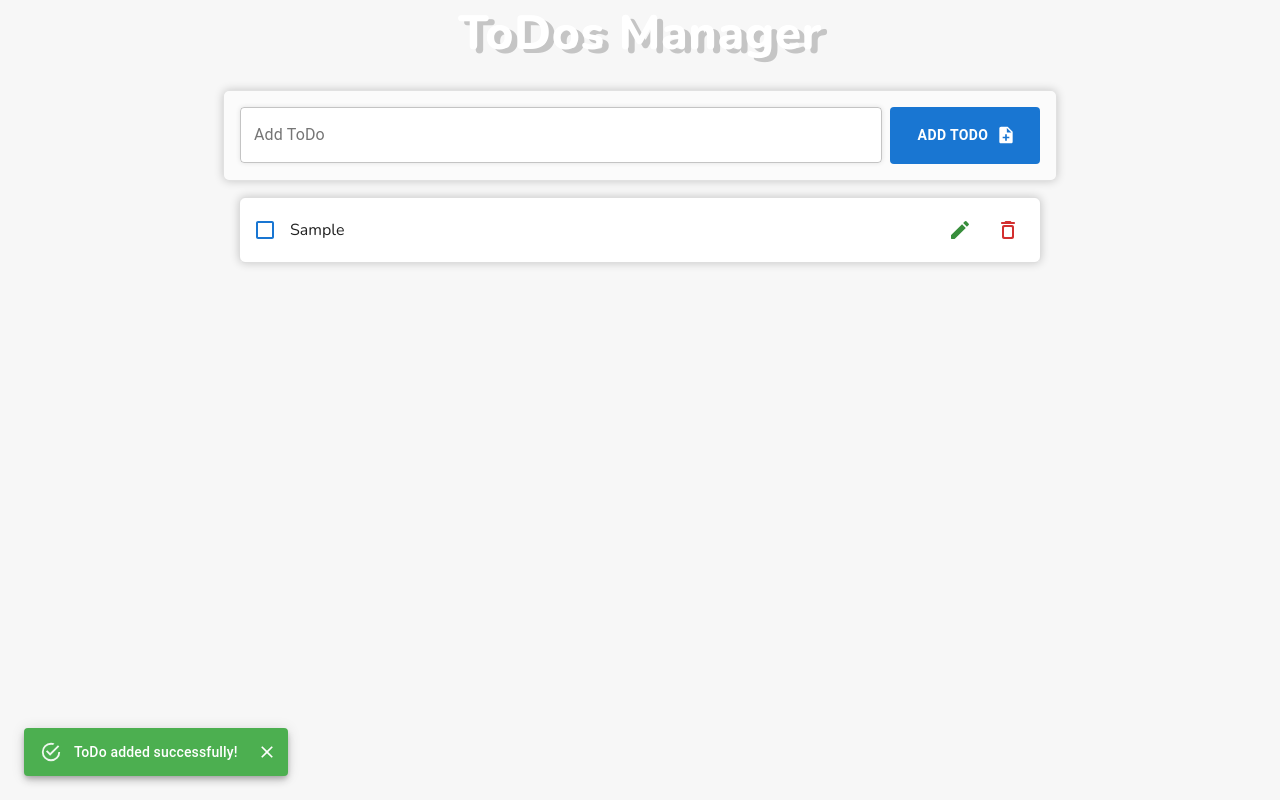
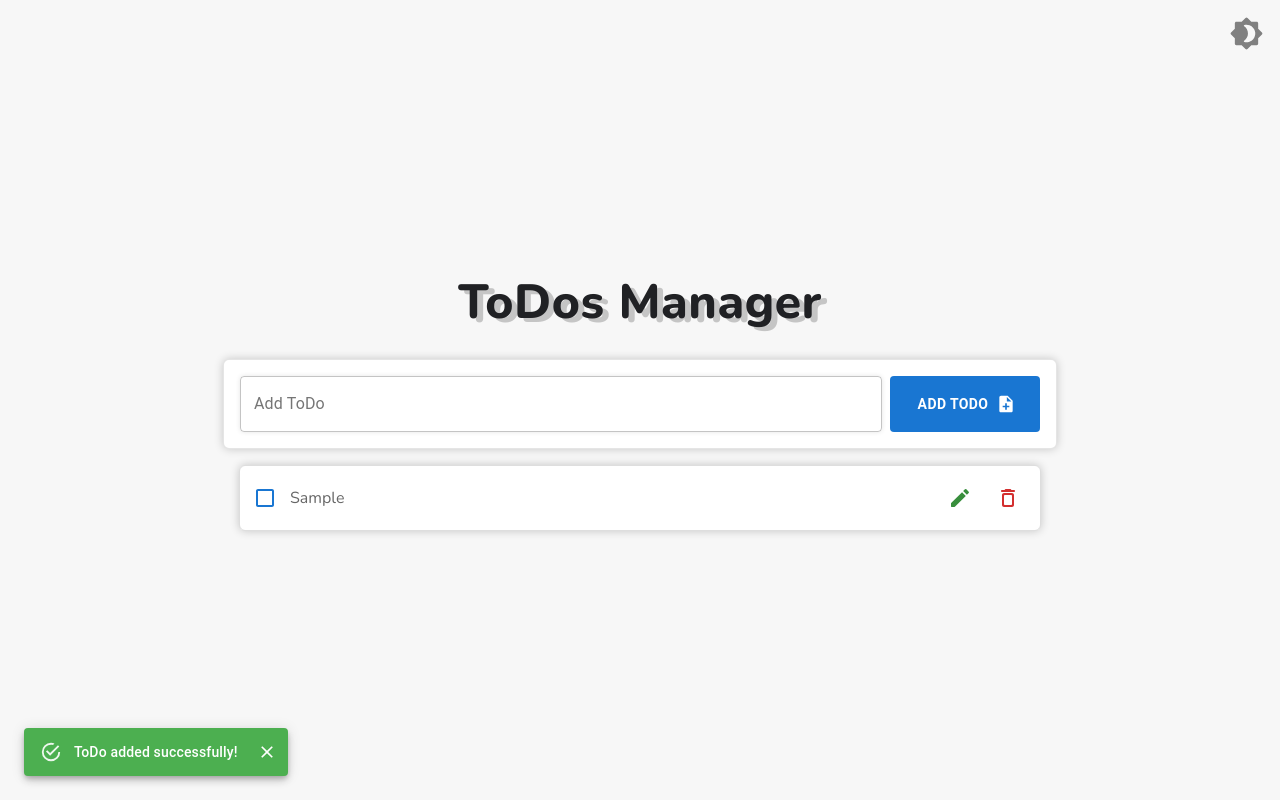
Before and after one commit to DemonDaddy22/all-about-reactJS, a React (Create React App) app: page /todos in a window 1280 px wide. Both pictures are taken after typing "Sample" into the empty fields and a click on the button "ADD TODO". Built offline with nearby package versions, Linux system fonts and the light colour scheme.

Commit message:
move out theme to page to support themes on all pages

```diff
--- a/src/components/PricingCards/components/Card/index.js
+++ b/src/components/PricingCards/components/Card/index.js
@@ -3,7 +3,7 @@ import classes from './styles.module.css';
 import Button from '../../../../ui-components/Button';
 import { isEmptyString } from '../../../../utils';
 import { THEME_COLOR, THEME_COLOR_DARK } from '../../../../resources/colors';
-import { themed } from '../../theme';
+import { themed } from '../../../../utils/theme';
 
 export default class Card extends React.Component {
 
--- a/src/components/PricingCards/index.js
+++ b/src/components/PricingCards/index.js
@@ -2,52 +2,24 @@ import React from 'react';
 
 import classes from './styles.module.css';
 import Card from './components/Card';
-import { themes, setTheme, getTheme, themed } from './theme';
-import Iconbutton from '../../ui-components/Button/Iconbutton';
-import Brightness4RoundedIcon from '@material-ui/icons/Brightness4Rounded';
-import Brightness7RoundedIcon from '@material-ui/icons/Brightness7Rounded';
-import { GREY_50, GREEN_500, GREEN_300, INDIGO_300, INDIGO_500 } from '../../resources/colors';
+import { themed } from '../../utils/theme';
+import { GREEN_500, GREEN_300, INDIGO_300, INDIGO_500 } from '../../resources/colors';
 import Page from '../../ui-components/Page';
 
-// use var and themed for colors for future implementation of theme on all the projects
 export default class PricingCards extends React.Component {
-
-    state = {
-        theme: false,
-        primaryColor: themed(INDIGO_500, INDIGO_300),
-        secondaryColor: themed(GREEN_500, GREEN_300)
-    }
-
-    componentDidMount = () => this.loadTheme();
-
-    loadTheme = () => {
-        const currTheme = getTheme();
-        this.setState({ theme: currTheme === themes.LIGHT ? false : true, primaryColor: themed(INDIGO_500, INDIGO_300), secondaryColor: themed(GREEN_500, GREEN_300) },
-            () => setTheme(currTheme));
-    }
-
-    handleThemeChange = () => this.setState({ theme: !this.state.theme },
-        () => {
-            setTheme(this.state.theme ? themes.DARK : themes.LIGHT);
-            this.setState({ primaryColor: themed(INDIGO_500, INDIGO_300), secondaryColor: themed(GREEN_500, GREEN_300) });
-            // window.location.reload();
-        });
 
     render = () => <Page>
         <div className={classes.pricingCardsContainer}>
-            <div className={classes.switchWrapper}>
-                <Iconbutton iconColor={GREY_50} onClick={this.handleThemeChange} icon={this.state.theme ? <Brightness7RoundedIcon fontSize='large' /> : <Brightness4RoundedIcon fontSize='large' />}></Iconbutton>
-            </div>
             <div className={classes.cardsContainer}>
-                <Card title={{ label: 'Basic', style: { backgroundColor: this.state.primaryColor } }} price={{ label: '$25', style: { color: this.state.primaryColor } }}
-                    cardContainerClass={classes.cardMargin} features={{ features: ['Online access to resources', 'Limited quizzes & exercises', 'Mentors for doubt clearance'], style: { color: this.state.primaryColor } }}
-                    buttonColor={this.state.primaryColor} />
-                <Card title={{ label: 'Premium', style: { backgroundColor: this.state.secondaryColor } }} subtitle={{ label: 'Most Popular', style: { color: this.state.secondaryColor } }}
-                    price={{ label: '$40', style: { color: this.state.secondaryColor } }} cardContainerClass={`${classes.cardMargin} ${classes.centerCard}`} buttonColor={this.state.secondaryColor}
-                    features={{ features: ['Downloadable resources', '100+ quizzes & exercises', '1-on-1 mentor sessions'], style: { color: this.state.secondaryColor } }} />
-                <Card title={{ label: 'Ultimate', style: { backgroundColor: this.state.primaryColor } }} price={{ label: '$50', style: { color: this.state.primaryColor } }}
-                    cardContainerClass={classes.cardMargin} features={{ features: ['Downloadable resources', 'All quizzes & exercises', '1-on-1 mentor sessions'], style: { color: this.state.primaryColor } }}
-                    buttonColor={this.state.primaryColor} />
+                <Card title={{ label: 'Basic', style: { backgroundColor: themed(INDIGO_500, INDIGO_300) } }} price={{ label: '$25', style: { color: themed(INDIGO_500, INDIGO_300) } }}
+                    cardContainerClass={classes.cardMargin} features={{ features: ['Online access to resources', 'Limited quizzes & exercises', 'Mentors for doubt clearance'], style: { color: themed(INDIGO_500, INDIGO_300) } }}
+                    buttonColor={themed(INDIGO_500, INDIGO_300)} />
+                <Card title={{ label: 'Premium', style: { backgroundColor: themed(GREEN_500, GREEN_300) } }} subtitle={{ label: 'Most Popular', style: { color: themed(GREEN_500, GREEN_300) } }}
+                    price={{ label: '$40', style: { color: themed(GREEN_500, GREEN_300) } }} cardContainerClass={`${classes.cardMargin} ${classes.centerCard}`} buttonColor={themed(GREEN_500, GREEN_300)}
+                    features={{ features: ['Downloadable resources', '100+ quizzes & exercises', '1-on-1 mentor sessions'], style: { color: themed(GREEN_500, GREEN_300) } }} />
+                <Card title={{ label: 'Ultimate', style: { backgroundColor: themed(INDIGO_500, INDIGO_300) } }} price={{ label: '$50', style: { color: themed(INDIGO_500, INDIGO_300) } }}
+                    cardContainerClass={classes.cardMargin} features={{ features: ['Downloadable resources', 'All quizzes & exercises', '1-on-1 mentor sessions'], style: { color: themed(INDIGO_500, INDIGO_300) } }}
+                    buttonColor={themed(INDIGO_500, INDIGO_300)} />
             </div>
         </div>
     </Page>;
--- a/src/components/PricingCards/styles.module.css
+++ b/src/components/PricingCards/styles.module.css
@@ -23,14 +23,6 @@
     margin: 24px 0;
 }
 
-.switchWrapper {
-    display: flex;
-    align-items: center;
-    position: absolute;
-    top: 0.75rem;
-    right: 1rem;
-}
-
 @media(min-width: 900px) {
     .cardsContainer {
         flex-direction: row;
@@ -43,9 +35,6 @@
     .cardMargin:first-child {
         margin: 0;
     }
-    .switchWrapper {
-        right: 3rem;
-    }
     .centerCard {
         transform: scale(1.2);
         z-index: 100;
--- a/src/components/Todos/components/Todo/styles.module.css
+++ b/src/components/Todos/components/Todo/styles.module.css
@@ -5,6 +5,7 @@
     color: #212121;
     border-bottom: 1px solid rgba(0, 0, 0, 0.1);
     background-color: var(--card-bg);
+    transition: background-color 0.5s ease-in-out;
     composes: animateFadeUp from global;
 }
 
@@ -25,6 +26,7 @@
 }
 
 .label {
+    color: var(--text-obscure);
     width: fit-content;
     white-space: pre-wrap;
     word-break: break-word;
@@ -35,7 +37,7 @@
 }
 
 .label.strike {
-    color: var(--text-obscure);
+    color: var(--text-obscurer);
     transition: color 0.1s ease;
 }
 
@@ -50,7 +52,7 @@
     left: 0;
     width: 100%;
     height: 1px;
-    background: var(--text-obscure);
+    background: var(--text-obscurer);
     animation-name: strike;
     animation-duration: 0.1s;
     animation-timing-function: ease;
--- a/src/components/Todos/index.js
+++ b/src/components/Todos/index.js
@@ -57,6 +57,7 @@ export default class Todos extends React.Component {
         const { containerStyle } = this.props;
 
         return <Page>
+            <div className={classes.todosContainer}>
                 <div className={classes.todosHeader}>ToDos Manager</div>
                 <div className={classes.addTodosContainer} style={containerStyle}>
                     <div className={classes.addTodoWrapper}>
@@ -65,13 +66,14 @@ export default class Todos extends React.Component {
                         <Iconbutton className={classes.mobileBtn} onClick={this.handleAddTodo} icon={<NoteAddIcon fontSize='large' />}></Iconbutton>
                     </div>
                 </div>
-            {!isEmptyList(todos) && <div className={classes.todosContainer}>
+                {!isEmptyList(todos) && <div className={classes.todosWrapper}>
                     {todos.map((todo, index) => {
                         return <Todo key={`todo-${index}`} index={index} todo={todo} toggleCheckBox={this.toggleCheckBox}
                             handleEditClick={this.handleEditClick} handleEditTodo={this.handleEditTodo} handleDeleteTodo={this.handleDeleteTodo} />
                     })}
                 </div>}
                 <SnackBar message={snackMessage} severity={snackSeverity} handleClose={this.handleSnackClose} open={snackOpen} />
+            </div>
         </Page>;
     }
 }
--- a/src/components/Todos/styles.module.css
+++ b/src/components/Todos/styles.module.css
@@ -1,29 +1,39 @@
+.todosContainer {
+    min-width: inherit;
+    min-height: inherit;
+    display: flex;
+    flex-direction: column;
+    align-items: center;
+    justify-content: center;
+}
+
 .todosHeader {
     font-size: 2rem;
     letter-spacing: 0.5px;
     font-weight: bold;
     text-align: center;
-    color: var(--text-light);
+    color: var(--text);
     text-shadow: 6px 4px rgba(0, 0, 0, 0.2);
+    transition: color 0.5s ease-in-out;
 }
 
 .addTodosContainer {
-    background-color: rgba(255, 255, 255, 0.5);
+    background-color: var(--card-bg);
     padding: 16px;
     width: 85%;
     margin: 24px auto 0;
     border-radius: 6px;
     border: 1px solid rgba(0, 0, 0, 0.1);
     box-shadow: 0 0 10px rgba(0, 0, 0, 0.2);
-    transition: all 0.2s ease-in-out;
+    transition: box-shadow 0.2s ease-in-out, transform 0.2s ease-in-out, background-color 0.5s ease-in-out;
 }
 
 .addTodosContainer:hover {
-    background-color: rgba(255, 255, 255, 0.75);
+    box-shadow: 0 0 12px rgba(0, 0, 0, 0.3);
     transform: scale(1.02);
 }
 
-.todosContainer {
+.todosWrapper {
     margin: 16px auto 0;
     width: 85%;
     border-radius: 6px;
@@ -52,7 +62,7 @@
     .addTodosContainer {
         max-width: 800px;
     }
-    .todosContainer {
+    .todosWrapper {
         max-height: 400px;
         max-width: 800px;
         overflow: hidden auto;
--- a/src/ui-components/Page/index.js
+++ b/src/ui-components/Page/index.js
@@ -1,10 +1,36 @@
 import React from 'react';
 import './styles.module.css';
 import classes from './styles.module.css';
+import { GREY_50 } from '../../resources/colors';
+import Iconbutton from '../Button/Iconbutton';
+import Brightness4RoundedIcon from '@material-ui/icons/Brightness4Rounded';
+import Brightness7RoundedIcon from '@material-ui/icons/Brightness7Rounded';
+import { getTheme, themes, setTheme } from '../../utils/theme';
 
 export default class Page extends React.Component {
 
+    state = {
+        darkMode: false
+    }
+
+    componentDidMount = () => this.loadTheme();
+
+    loadTheme = () => {
+        const currTheme = getTheme();
+        this.setState({ darkMode: currTheme === themes.LIGHT ? false : true},
+            () => setTheme(currTheme));
+    }
+
+    handleThemeChange = () => this.setState({ darkMode: !this.state.darkMode },
+        () => {
+            setTheme(this.state.darkMode ? themes.DARK : themes.LIGHT);
+            // window.location.reload();
+        });
+
     render = () => <div className={classes.page}>
+        <div className={classes.switchWrapper}>
+            <Iconbutton iconColor={GREY_50} onClick={this.handleThemeChange} icon={this.state.darkMode ? <Brightness7RoundedIcon fontSize='large' /> : <Brightness4RoundedIcon fontSize='large' />}></Iconbutton>
+        </div>
         {this.props.children}
     </div>
 }
--- a/src/ui-components/Page/styles.module.css
+++ b/src/ui-components/Page/styles.module.css
@@ -6,3 +6,12 @@
     background-color: var(--page-bg);
     transition: background-color 0.5s ease-in-out, color 0.5s ease-in-out;
 }
+
+.switchWrapper {
+    display: flex;
+    align-items: center;
+    position: absolute;
+    top: 4px;
+    right: 4px;
+    z-index: 100;
+}
--- a/src/components/PricingCards/theme.js
+++ b/src/utils/theme.js
@@ -1,6 +1,6 @@
-import { getPathValue, isEmptyString } from "../../utils";
+import { getPathValue, isEmptyString } from ".";
 import { createMuiTheme } from "@material-ui/core";
-import { THEME_COLOR, THEME_COLOR_DARK, TEXT_COLOR, TEXT_COLOR_DARK } from "../../resources/colors";
+import { THEME_COLOR, THEME_COLOR_DARK, TEXT_COLOR, TEXT_COLOR_DARK } from "../resources/colors";
 
 export const themes = Object.freeze({
     LIGHT: 'light',
```
Lines whose indentation alone changed are shown as unchanged.
